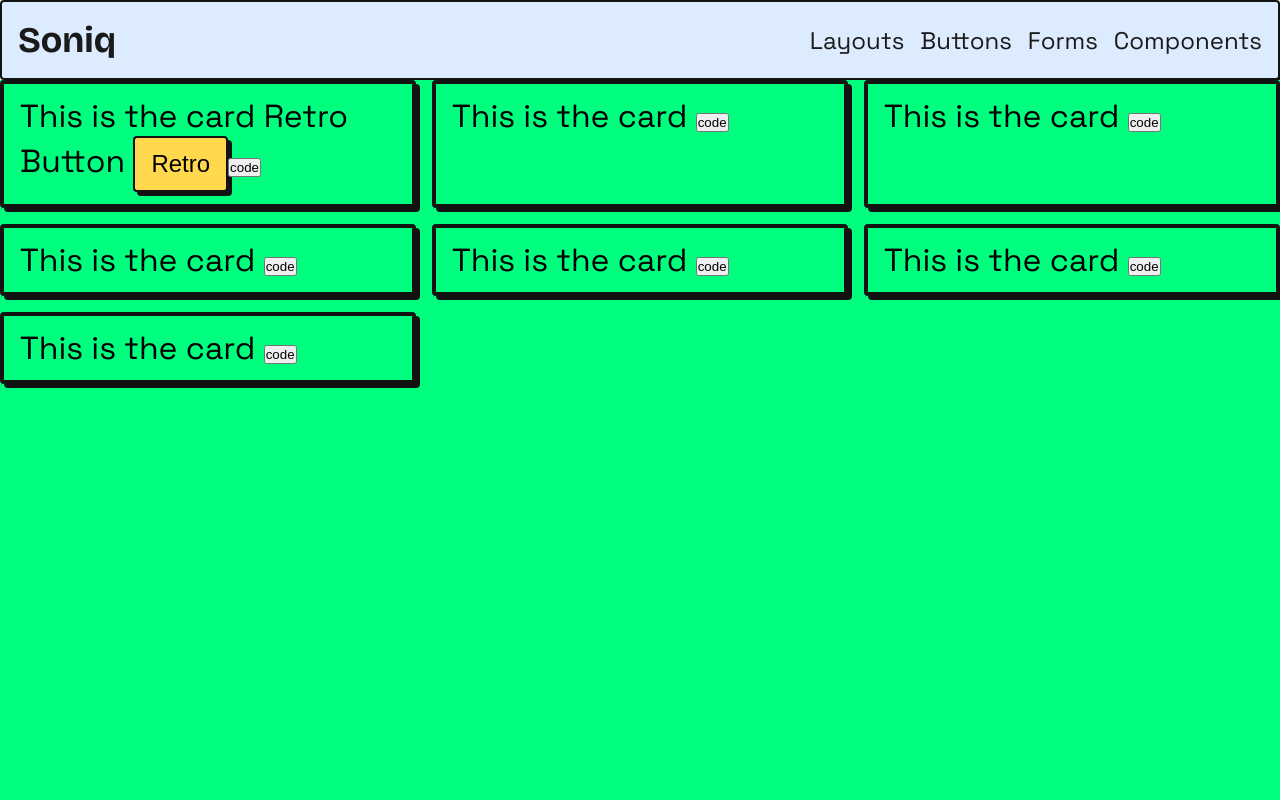
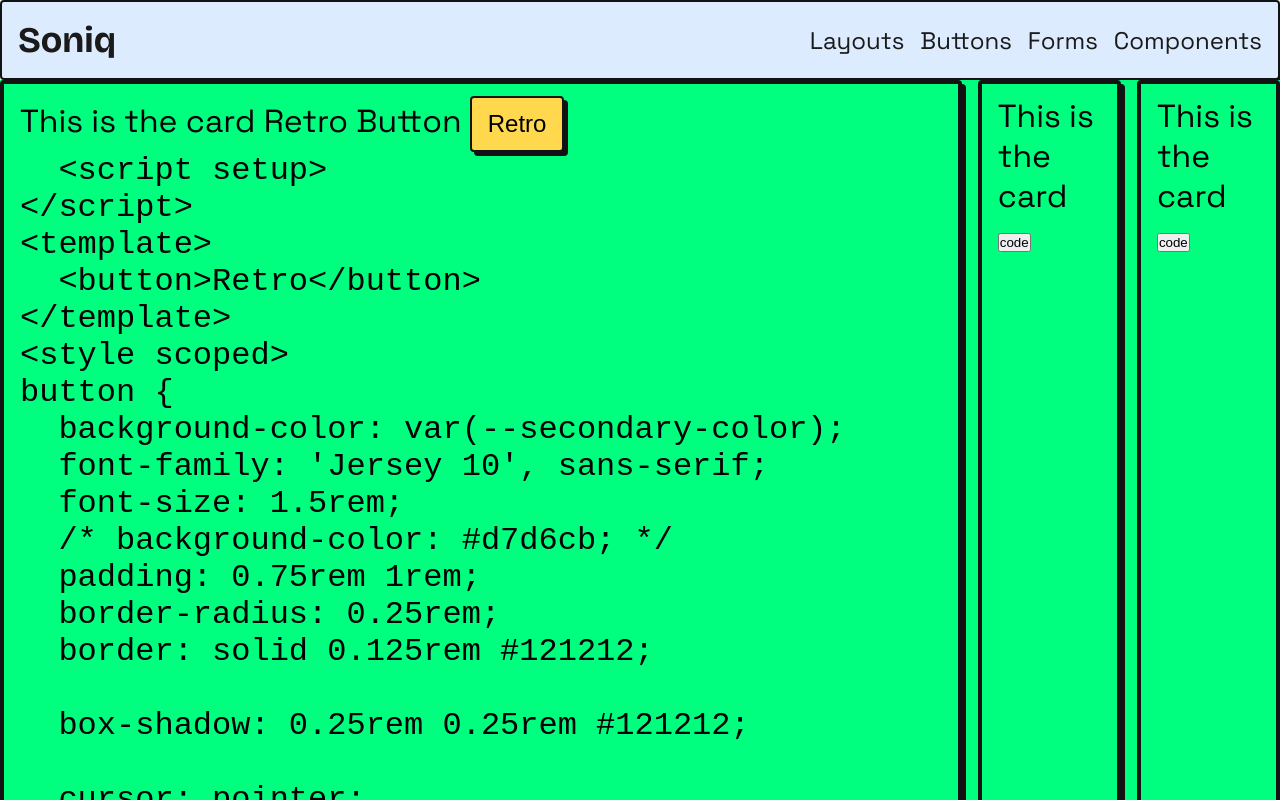
Before and after one commit to yusef-codes10/soniq, a Vue app: page /buttons in a window 1280 px wide. Shown: the top 800 px of the page. Built offline with nearby package versions, Linux system fonts and the light colour scheme.

Commit message:
accessing the entire vue source code is done | we need the saparate html and css though

```diff
--- a/src/views/ButtonsView.vue
+++ b/src/views/ButtonsView.vue
@@ -8,6 +8,9 @@ import buttons from '@/data/buttons.js'
     <div class="cards-grid">
       <CardComponent v-for="btn in buttons" :key="btn.id" :title="btn.name">
         <component :is="btn?.component"></component>
+        <pre class="code-block">
+  <code>{{ btn.source }}</code>
+</pre>
       </CardComponent>
       <CardComponent />
       <CardComponent />
```
